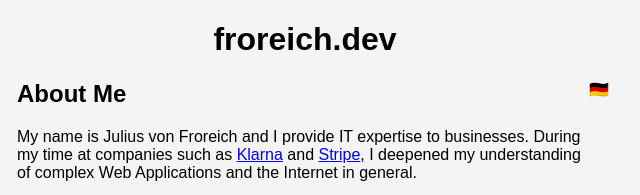
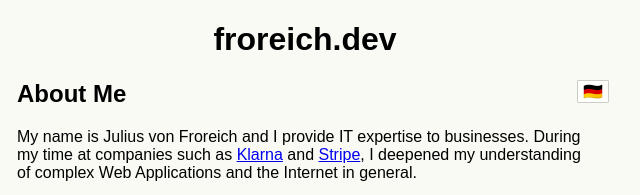
Before and after one commit to froreich/froreich.github.io, a plain HTML site: page index.html in a window 1280 px wide. Shown: the top 195 px of the page, 335-975 px from the left. Drawn offline with Linux system fonts and the light colour scheme.

Commit message:
fix some more button

```diff
--- a/index.html
+++ b/index.html
@@ -13,7 +13,7 @@
         font-family: Arial, sans-serif;
         margin: 0;
         padding: 0;
-        background-color: #f4f4f4;
+        background-color: rgb(250, 250, 245);
         max-width: 40rem;
       }
       header {
@@ -44,6 +44,14 @@
         float: right;
         user-select: none;
         margin-right: 1rem;
+        padding: 1px 5px;
+        border-radius: 5%;
+        border: 1px solid rgba(0, 0, 0, 0.2);
+        background-color: rgb(255, 255, 252);
+      }
+
+      .button-label:hover {
+        border: 1px solid rgba(0, 0, 0, 0.3);
       }
 
       .hidden-content {
```
